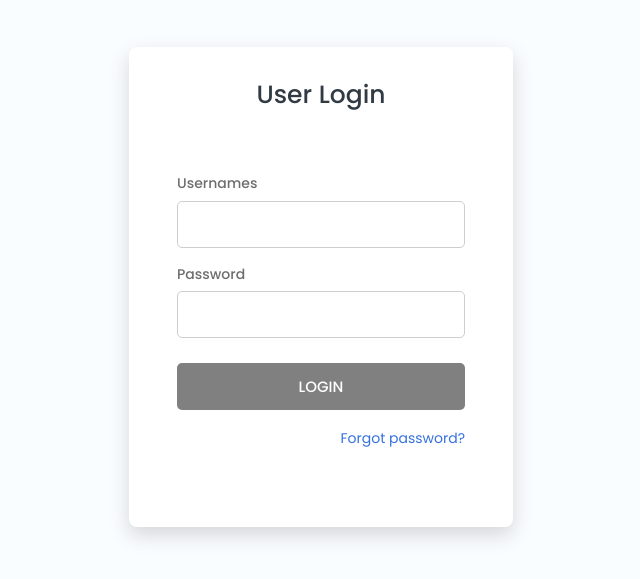
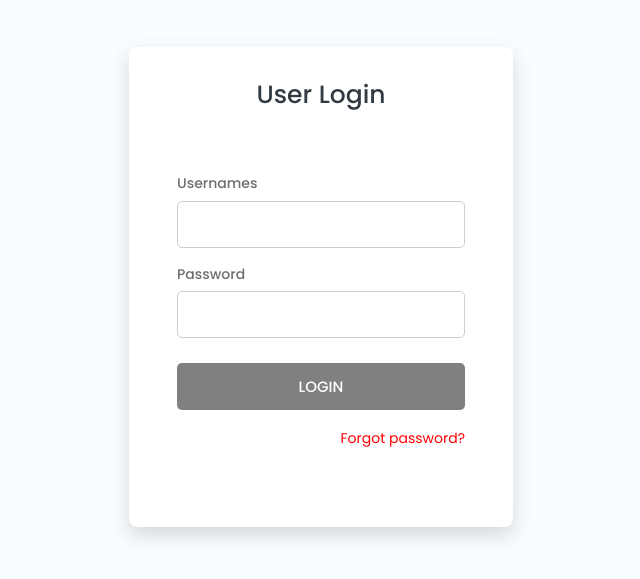
Before and after one commit to LaoArzl/client, a React (Create React App) app: page /login in a window 1280 px wide. Shown: the part 113-692 px from the top of the page, without its empty margins (319-959 px from the left). Built offline with nearby package versions, Linux system fonts and the light colour scheme; no server answers.

Commit message:
Update PortalLogin.css

```diff
--- a/src/Pages/PortalLogin/PortalLogin.css
+++ b/src/Pages/PortalLogin/PortalLogin.css
@@ -158,7 +158,8 @@
   width: 75%;
   height: 10%;
   font-size: 14px;
-  color: rgb(54, 113, 223);
+  /* color: rgb(54, 113, 223); */
+  color: red;
   display: flex;
   align-items: flex-end;
   justify-content: flex-end;
```
